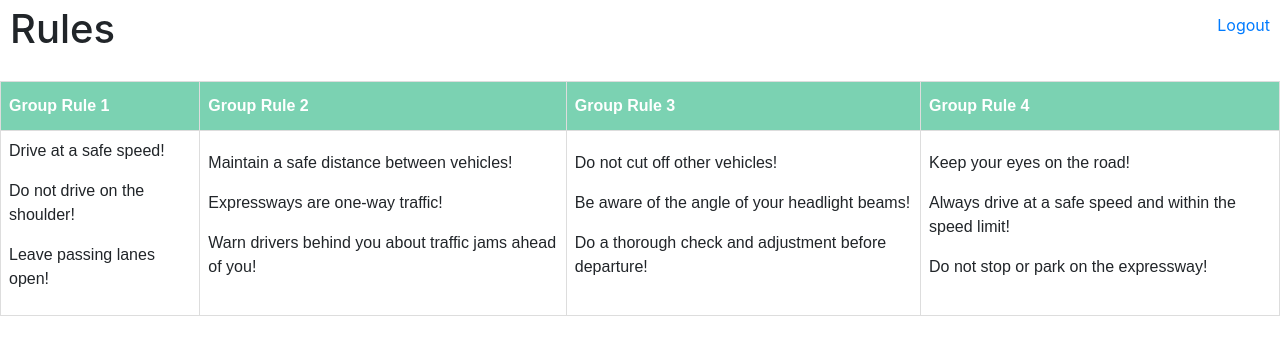
After one commit to ifcodey/PythonProjectUpdate, a Django app: page /rule in a window 1280 px wide. The commit adds this page. Shown: the top 355 px of the page. Run offline with Django 3.2, Linux system fonts and the light colour scheme; parts of the project's set-up code (start-up, migrations or seed data) failed here and were passed over.

Commit message:
rule.html done

```diff
--- a/first_app/models.py
+++ b/first_app/models.py
@@ -12,8 +12,10 @@ class DriverManager(models.Manager):
         errors = {}
         if len(postData['fullname']) < 10:
             errors["fullname"] = "Your name should be at least 10 characters"
+
         # if  datetime.date.today()-postData['birthday'] <= 18  :
         #     errors["birthday"] = "Your Age Must be more than  or equal 18"
+
         if postData['cpassword'] != postData['password']:
             errors["cpassword"] = "The Password doesnt match"
         EMAIL_REGEX = re.compile(
--- /dev/null
+++ b/first_app/static/rule.css
@@ -0,0 +1,63 @@
+#customers {
+  font-family: Arial, Helvetica, sans-serif;
+  border-collapse: collapse;
+  width: 100%;
+}
+
+#customers td,
+#customers th {
+  border: 1px solid #ddd;
+  padding: 8px;
+}
+
+#customers tr:nth-child(even) {
+  background-color: #f2f2f2;
+}
+
+#customers tr:hover {
+  background-color: rgba(187, 218, 218, 0.543);
+}
+
+#customers th {
+  padding-top: 12px;
+  padding-bottom: 12px;
+  text-align: left;
+  background-color: #04aa6d86;
+  color: rgb(255, 255, 255);
+}
+
+h1 {
+  text-align: center;
+}
+
+section {
+  margin-top: 5px;
+
+}
+
+tbody td:hover {
+  color: rgba(24, 24, 220, 0.457);
+  background-color: rgba(100, 56, 98, 0.205);
+
+}
+
+thead td {
+  color: rgba(220, 53, 24, 0.457);
+
+}
+
+table {
+  margin-top: 20px;
+}
+
+.topNav {
+  display: flex;
+  justify-content: space-between;
+  margin: 2px 10px 2px 10px;
+  align-items: center;
+}
+
+th,
+td:before {
+  color: rgb(85, 101, 221);
+}
--- /dev/null
+++ b/first_app/templates/rule.html
@@ -0,0 +1,63 @@
+<!DOCTYPE html>
+<html lang="en">
+
+<head>
+    <meta charset="UTF-8">
+    <meta http-equiv="X-UA-Compatible" content="IE=edge">
+    <meta name="viewport" content="width=device-width, initial-scale=1.0">
+    <title>My violations</title>
+    {% load static %}
+    <link rel="stylesheet" href="{% static  'rule.css'%}" />
+    <!-- Bootstrap CSS -->
+    <link rel="stylesheet" href="https://cdn.jsdelivr.net/npm/bootstrap@4.0.0/dist/css/bootstrap.min.css"
+        integrity="sha384-Gn5384xqQ1aoWXA+058RXPxPg6fy4IWvTNh0E263XmFcJlSAwiGgFAW/dAiS6JXm" crossorigin="anonymous">
+    <link href="example" rel="stylesheet/scss" type="text/css">
+</head>
+
+<body>
+    <section>
+        <div class="topNav">
+            <h1>Rules</h1>
+            <p><a href="/logout">Logout</a></p>
+        </div>
+
+        <table id="customers">
+            <thead>
+                <tr>
+                    <th>Group Rule 1</th>
+                    <th>Group Rule 2</th>
+                    <th>Group Rule 3</th>
+                    <th>Group Rule 4</th>
+                </tr>
+            </thead>
+            <tbody>
+
+                <tr>
+                    <td>
+                        <p>Drive at a safe speed!</p>
+                        <p> Do not drive on the shoulder!</p>
+                        <p> Leave passing lanes open!</p>
+                    </td>
+                    <td>
+                        <p>Maintain a safe distance between vehicles!</p>
+                        <p>Expressways are one-way traffic!</p>
+                        <p>Warn drivers behind you about traffic jams ahead of you!</p>
+                    </td>
+                    <td>
+                        <p>Do not cut off other vehicles!</p>
+                        <p>Be aware of the angle of your headlight beams!</p>
+                        <p>Do a thorough check and adjustment before departure!</p>
+                    </td>
+                    <td>
+                        <p>Keep your eyes on the road!</p>
+                        <p>Always drive at a safe speed and within the speed limit!</p>
+                        <p>Do not stop or park on the expressway!</p>
+                    </td>
+                </tr>
+
+            </tbody>
+        </table>
+    </section>
+</body>
+
+</html>
--- a/first_app/urls.py
+++ b/first_app/urls.py
@@ -19,6 +19,6 @@ urlpatterns = [
     path('addviolation',views.addviolation),
     path('add', views.add_vio),
     path('showviolation', views.showviolation),
-
+    path('rule', views.rule),
     path('home',views.home),
 ]
--- a/first_app/views.py
+++ b/first_app/views.py
@@ -170,6 +170,9 @@ def add_vio(request):
     return redirect('/addviolation')
 
 
+def rule(request):
+    return render(request, 'rule.html')
+
 def logout(request):
 
     if 'driver_id' in request.session:
```
Also changed, not shown: first_app/static/violation.css (+15 -4 lines), db.sqlite3.
